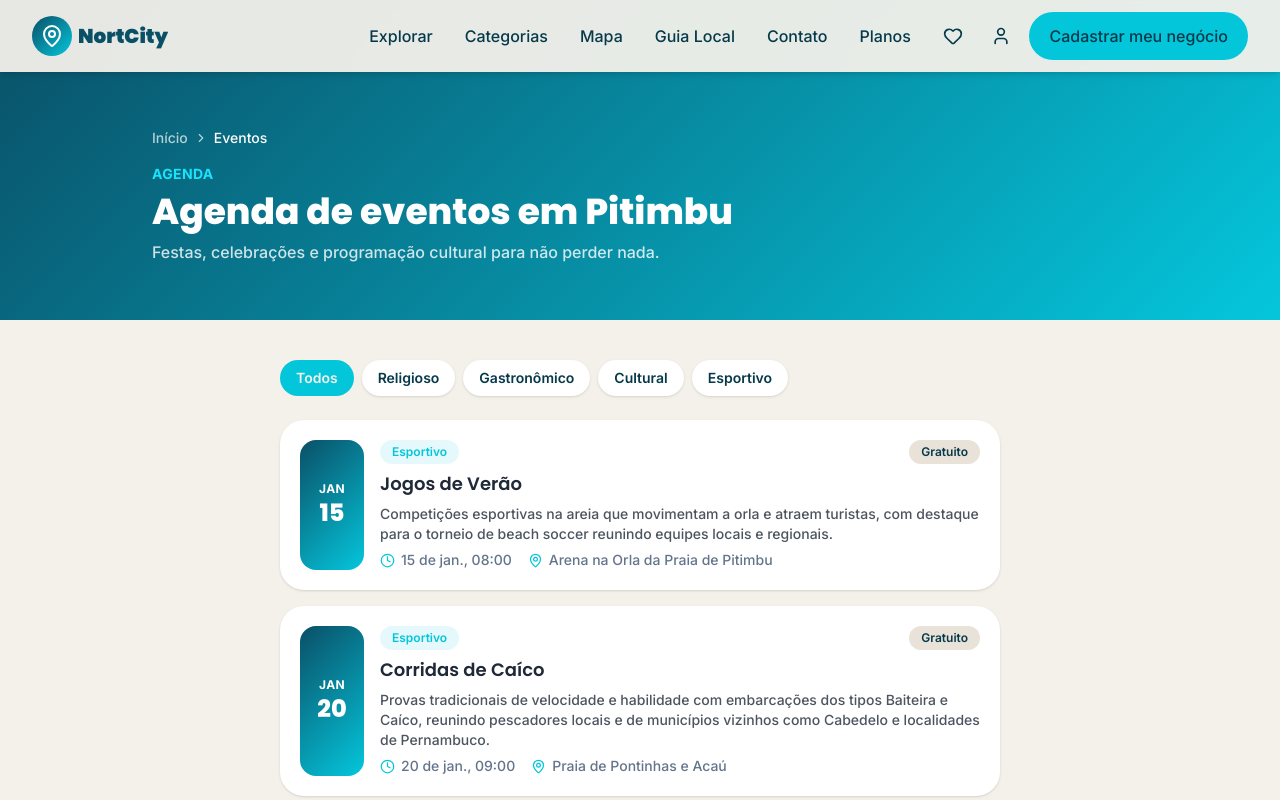
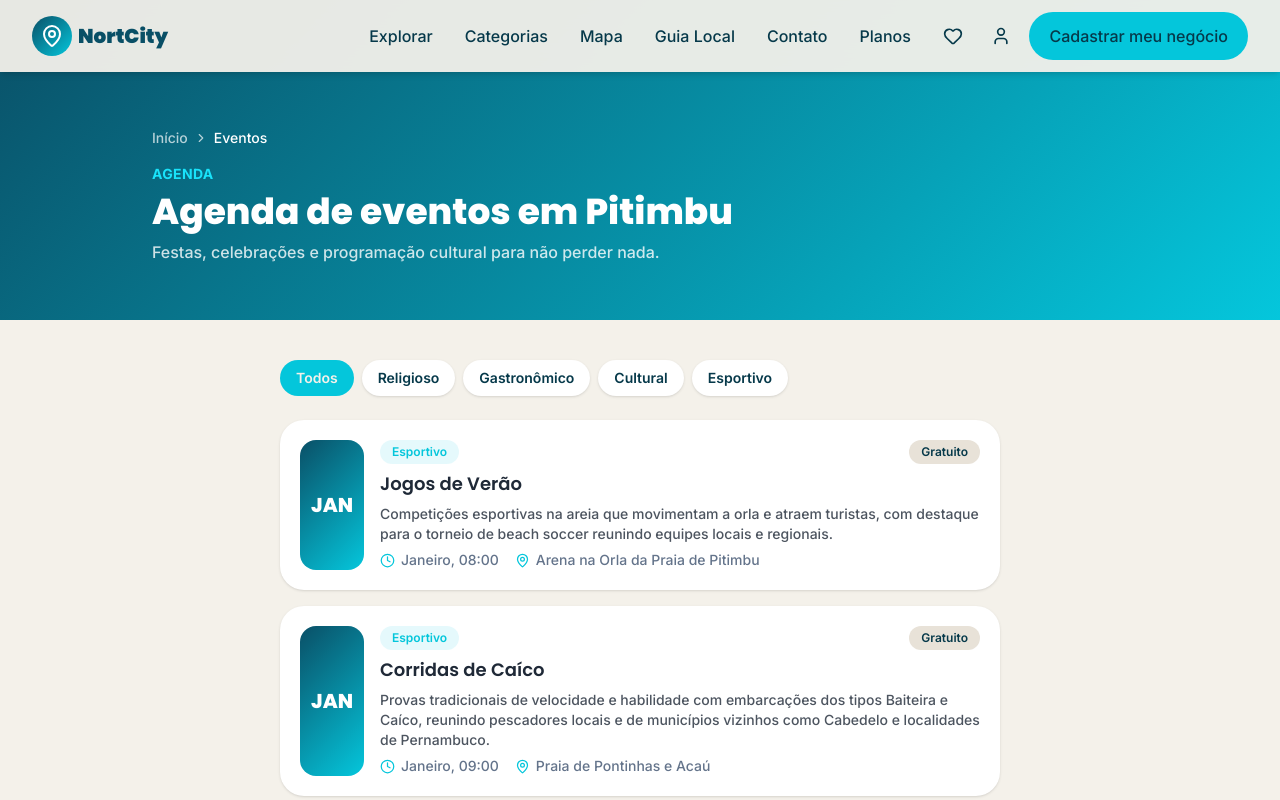
Before and after one commit to Carlosmveloso/nortcity, a React (Vite) app: page /eventos in a window 1280 px wide. Shown: the top 800 px of the page. Built offline with nearby package versions, Linux system fonts and the light colour scheme.

Commit message:
fix: exibe apenas o mês dos eventos, sem dia exato
Vários eventos da agenda têm data aproximada (ex: "geralmente entre os
dias 8 e 18"), então mostrar um dia específico passava falsa precisão.
Ajusta o campo date para 'YYYY-MM' e atualiza o badge e o texto do
EventItem para mostrar só o mês.

```diff
--- a/src/components/ui/EventItem.jsx
+++ b/src/components/ui/EventItem.jsx
@@ -1,24 +1,38 @@
 import { Clock, MapPin } from 'lucide-react';
 
 const monthLabels = ['JAN', 'FEV', 'MAR', 'ABR', 'MAI', 'JUN', 'JUL', 'AGO', 'SET', 'OUT', 'NOV', 'DEZ'];
+const fullMonthLabels = [
+    'Janeiro',
+    'Fevereiro',
+    'Março',
+    'Abril',
+    'Maio',
+    'Junho',
+    'Julho',
+    'Agosto',
+    'Setembro',
+    'Outubro',
+    'Novembro',
+    'Dezembro',
+];
 
 function formatDateBadge(dateStr) {
-    const [, month, day] = dateStr.split('-').map(Number);
-    return { month: monthLabels[month - 1], day };
+    const [, month] = dateStr.split('-').map(Number);
+    return { month: monthLabels[month - 1] };
 }
 
-function formatFullDate(dateStr) {
-    return new Date(`${dateStr}T00:00:00`).toLocaleDateString('pt-BR', { day: '2-digit', month: 'short' });
+function formatFullMonth(dateStr) {
+    const [, month] = dateStr.split('-').map(Number);
+    return fullMonthLabels[month - 1];
 }
 
 function EventItem({ event }) {
-    const { month, day } = formatDateBadge(event.date);
+    const { month } = formatDateBadge(event.date);
 
     return (
         <article className="flex gap-3 rounded-3xl bg-card p-4 shadow-sm sm:gap-4 sm:p-5">
             <div className="flex w-14 shrink-0 flex-col items-center justify-center rounded-2xl bg-gradient-ocean py-2.5 text-card sm:w-16 sm:py-3">
-                <span className="text-xs font-bold tracking-wide">{month}</span>
-                <span className="font-head text-xl font-extrabold sm:text-2xl">{day}</span>
+                <span className="font-head text-lg font-extrabold sm:text-xl">{month}</span>
             </div>
             <div className="flex min-w-0 flex-1 flex-col gap-1.5">
                 <div className="flex flex-wrap items-center justify-between gap-2">
@@ -34,7 +48,7 @@ function EventItem({ event }) {
                 <div className="flex flex-col gap-1 text-sm text-muted-foreground sm:flex-row sm:flex-wrap sm:items-center sm:gap-x-4 sm:gap-y-1">
                     <span className="flex items-center gap-1.5">
                         <Clock size={15} className="shrink-0 text-turquoise" aria-hidden="true" />
-                        {formatFullDate(event.date)}, {event.time}
+                        {formatFullMonth(event.date)}, {event.time}
                     </span>
                     <span className="flex items-center gap-1.5">
                         <MapPin size={15} className="shrink-0 text-turquoise" aria-hidden="true" />
--- a/src/data/events.js
+++ b/src/data/events.js
@@ -3,7 +3,7 @@ export const eventCategories = ['Religioso', 'Gastronômico', 'Cultural', 'Espor
 export const events = [
     {
         id: 'festa-de-sao-pedro-dos-pescadores',
-        date: '2026-06-29',
+        date: '2026-06',
         time: '09:00',
         category: 'Religioso',
         title: 'Festa de São Pedro dos Pescadores',
@@ -12,7 +12,7 @@ export const events = [
     },
     {
         id: 'forro-pe-de-serra-na-praca',
-        date: '2026-07-12',
+        date: '2026-07',
         time: '20:00',
         category: 'Cultural',
         title: 'Forró Pé de Serra na Praça',
@@ -21,7 +21,7 @@ export const events = [
     },
     {
         id: 'regata-de-jangadas',
-        date: '2026-08-16',
+        date: '2026-08',
         time: '08:00',
         category: 'Esportivo',
         title: 'Regata de Jangadas',
@@ -30,7 +30,7 @@ export const events = [
     },
     {
         id: 'torneio-de-pesca-esportiva-de-acau',
-        date: '2026-09-06',
+        date: '2026-09',
         time: '06:00',
         category: 'Esportivo',
         title: 'Torneio de Pesca Esportiva de Acaú',
@@ -39,7 +39,7 @@ export const events = [
     },
     {
         id: 'festival-do-camarao',
-        date: '2026-11-14',
+        date: '2026-11',
         time: '18:00',
         category: 'Gastronômico',
         title: 'Festival do Camarão',
@@ -48,7 +48,7 @@ export const events = [
     },
     {
         id: 'reveillon-na-praia',
-        date: '2026-12-31',
+        date: '2026-12',
         time: '22:00',
         category: 'Cultural',
         title: 'Réveillon na Praia',
@@ -57,7 +57,7 @@ export const events = [
     },
     {
         id: 'jogos-de-verao',
-        date: '2026-01-15',
+        date: '2026-01',
         time: '08:00',
         category: 'Esportivo',
         title: 'Jogos de Verão',
@@ -68,7 +68,7 @@ export const events = [
     },
     {
         id: 'corridas-de-caico',
-        date: '2026-01-20',
+        date: '2026-01',
         time: '09:00',
         category: 'Esportivo',
         title: 'Corridas de Caíco',
@@ -79,7 +79,7 @@ export const events = [
     },
     {
         id: 'festa-do-senhor-do-bomfim',
-        date: '2026-01-25',
+        date: '2026-01',
         time: '18:00',
         category: 'Religioso',
         title: 'Festa do Senhor do Bomfim',
@@ -90,7 +90,7 @@ export const events = [
     },
     {
         id: 'carnaval-de-pitimbu',
-        date: '2026-02-14',
+        date: '2026-02',
         time: '16:00',
         category: 'Cultural',
         title: 'Carnaval de Pitimbu',
@@ -100,7 +100,7 @@ export const events = [
     },
     {
         id: 'festival-da-lagosta',
-        date: '2026-10-17',
+        date: '2026-10',
         time: '18:00',
         category: 'Gastronômico',
         title: 'Festival da Lagosta',
```
